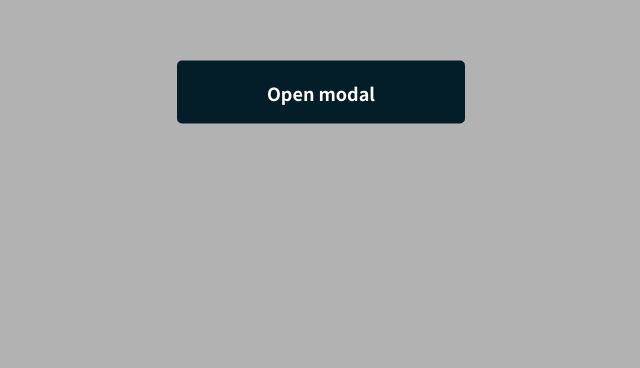
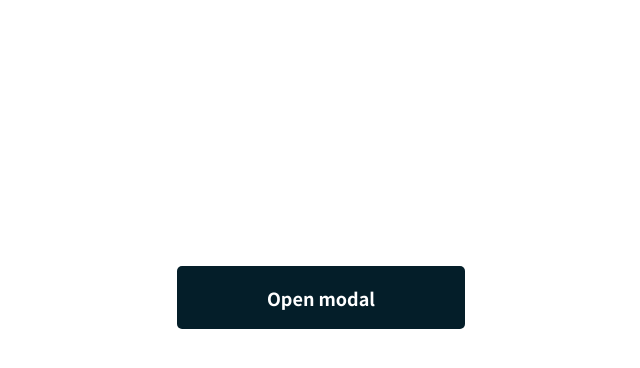
Before and after one commit to meldon25/NewlywordsModal, a React (Create React App) app: page / in a window 1280 px wide. Shown: the part 148-516 px from the top of the page, without its empty margins (319-959 px from the left). Built offline with nearby package versions, Linux system fonts and the light colour scheme; a web font is replaced by a local one.

Commit message:
got the overlay to work!

```diff
--- a/src/App.css
+++ b/src/App.css
@@ -2,17 +2,3 @@
     margin: 0;
     padding: 0;
 }
-
-
-.modalOverlay {
-    z-index: 9999;
-    position: fixed;
-    width: 100%;
-    height: 100%;
-    top: 0;
-    left: 0;
-    background-color: rgba(0, 0, 0, 0.3);
-    display: flex;
-    justify-content: center;
-    overflow-y: auto;
-  }
--- a/src/App.js
+++ b/src/App.js
@@ -5,9 +5,7 @@ import ModalContainer from './Components/ModalContainer'
 function App() {
   return (
     <div className="App">
-      <div className="modalOverlay">
       <ModalContainer />
-      </div>
     </div>
   );
 }
--- a/src/Components/Modal.jsx
+++ b/src/Components/Modal.jsx
@@ -14,7 +14,8 @@ export default class Modal extends Component {
         }
         return (
             <>
-                <div className="modal" aria-hidden="true">
+            <div className="overlay" aria-hidden="true" />
+                <div className="modal">
                     <div className="actions">
                         <img
                             src="https://i.imgur.com/8JyZh1H.png"
--- a/src/Styles/Modal.css
+++ b/src/Styles/Modal.css
@@ -5,7 +5,24 @@
     height: auto;
     border-radius: 10px;
     box-shadow: 3px 3px 3px 2px rgba(0, 0, 0, 0.2);
-    z-index: 9998;
+    margin: 15% auto;
+    /* padding: 2rem; */
+    /* position: relative; */
+    z-index: 999;
+}
+
+.overlay {
+    position: fixed;
+    display: block;
+    overflow: auto;
+    width: 100%;
+    height: 100%;
+    top: 0;
+    left: 0;
+    right: 0;
+    bottom: 0;
+    background-color: rgba(0,0,0,0.5);
+    z-index: 998;
 }
 
 
--- a/src/Styles/ModalContainer.css
+++ b/src/Styles/ModalContainer.css
@@ -1,12 +1,8 @@
 .main-page {
     display: flex;
-    top: 30%;
-    left: 50%;
-    position: absolute;
+    width: 100%;
     justify-content: center;
-    transform: translate(-50%, -50%);
 }
-
 
 .main-modal-button {
     cursor: pointer;
@@ -20,6 +16,7 @@
     border: none;
     border-radius: 5px;
     outline: none;
+    margin-top: 23em;
 }
 
 .modal-pic {
```
